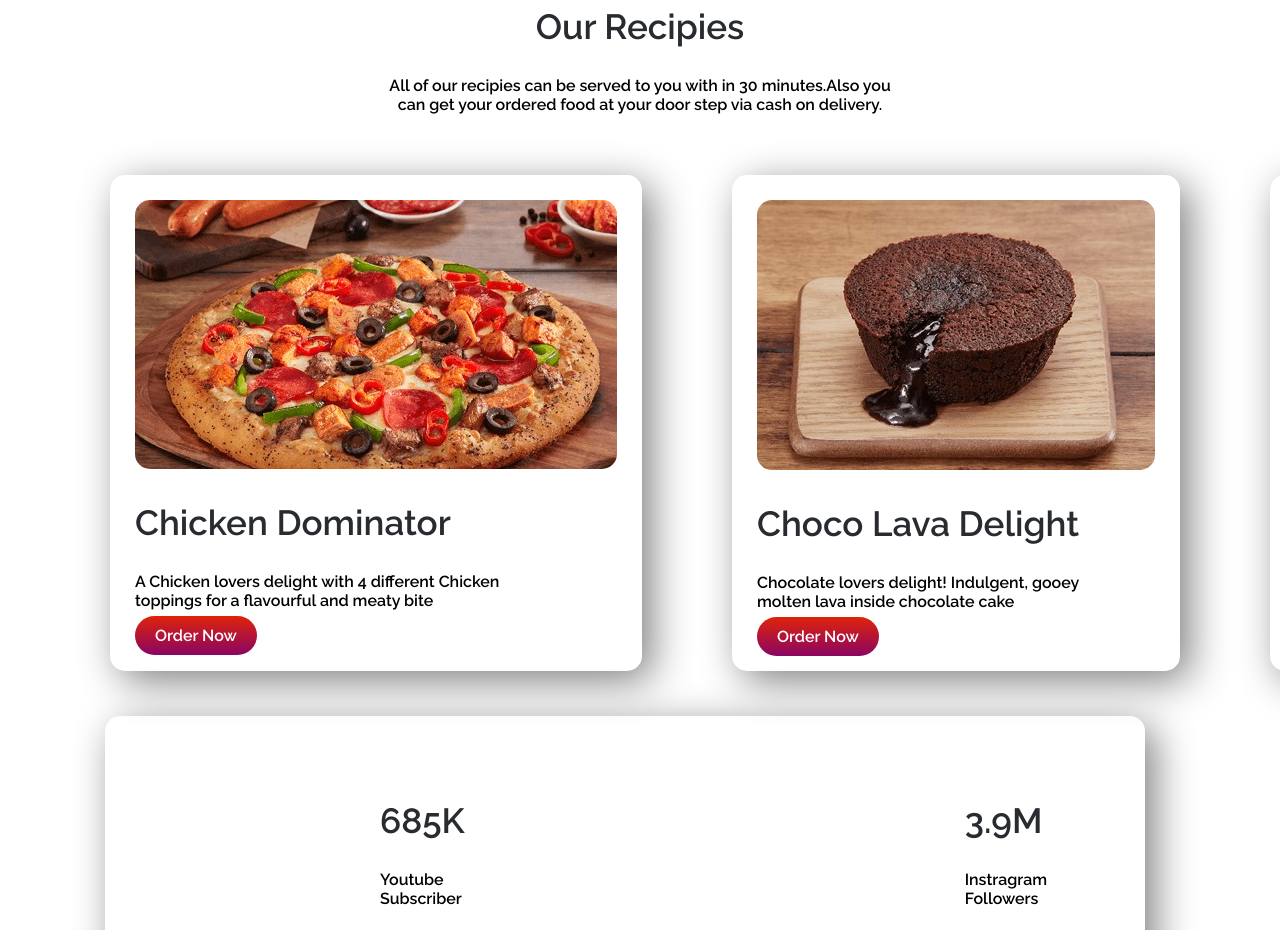
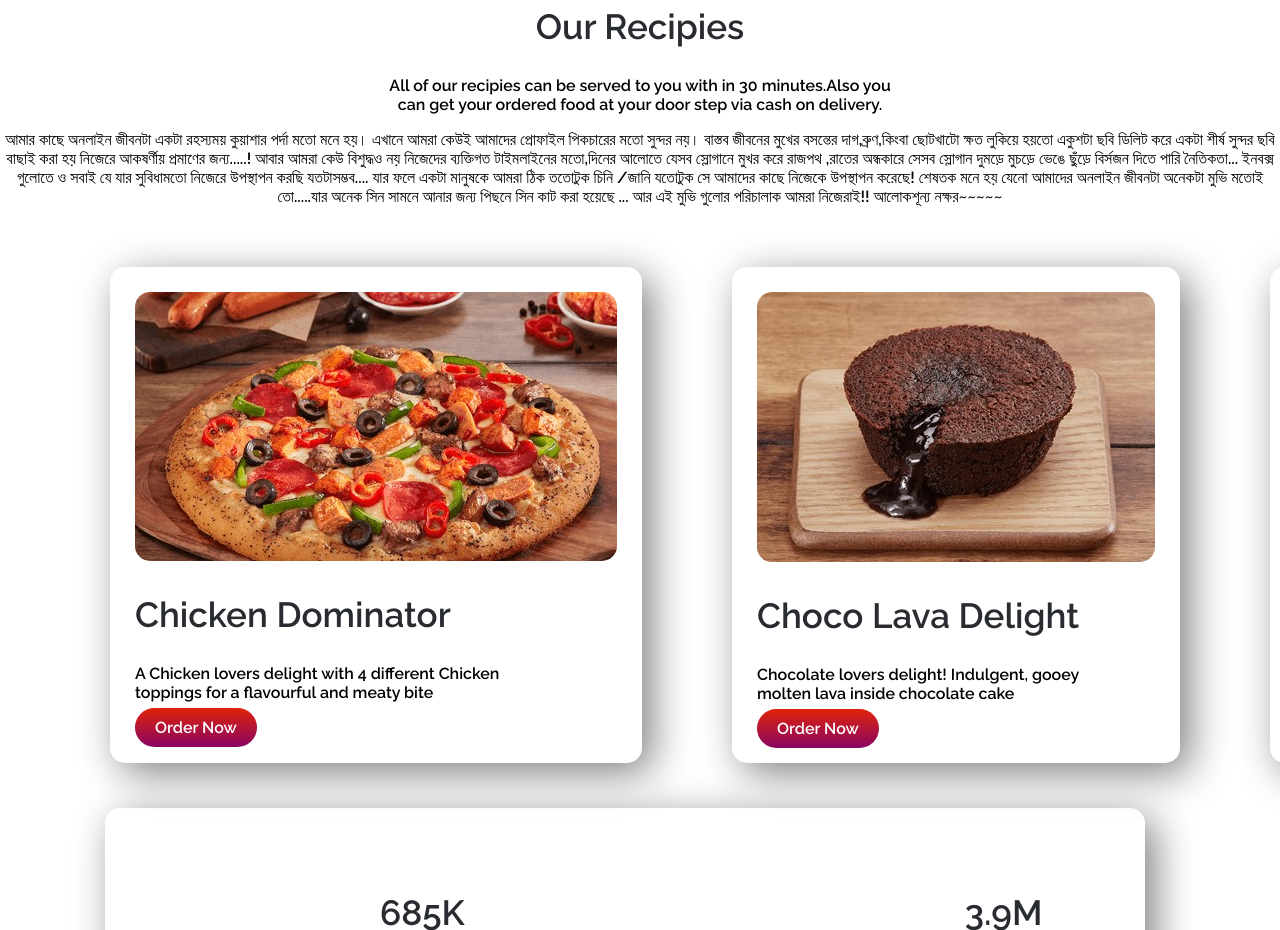
Before and after one commit to ShoyibRatul/Meal-Zone, a plain HTML site: page index.html in a window 1280 px wide. Shown: the part 1020-1950 px from the top of the page. Drawn offline with Linux system fonts and the light colour scheme.

Commit message:
Update index.html

```diff
--- a/index.html
+++ b/index.html
@@ -19,6 +19,11 @@
             <img id="logo1" src="images/logo1.PNG" alt="" height="62" width="250">
         </div>
 
+    </section>
+    <section>
+       <div>
+
+       <div>
     </section>
 
     <section class="background-one flexible">
@@ -60,6 +65,16 @@
             <p>
                 All of our recipies can be served to you with in 30 minutes.Also you<br>
                 can get your ordered food at your door step via cash on delivery.
+            </p>
+            <p>
+                আমার কাছে অনলাইন জীবনটা একটা রহস্যময় কুয়াশার পর্দা মতো মনে হয়।
+এখানে আমরা কেউই আমাদের প্রোফাইল পিকচারের মতো সুন্দর নয়। বাস্তব জীবনের মুখের বসন্তের দাগ,ব্রুণ,কিংবা ছোটখাটো ক্ষত লুকিয়ে হয়তো একুশটা ছবি ডিলিট করে একটা শীর্ষ সুন্দর ছবি বাছাই করা হয় নিজেরে আকষর্ণীয় প্রমাণের জন্য.....!
+আবার আমরা কেউ বিশুদ্ধও নয় নিজেদের ব্যক্তিগত টাইমলাইনের মতো,দিনের আলোতে যেসব স্লোগানে মুখর করে রাজপথ ,রাতের অন্ধকারে সেসব স্লোগান দুমড়ে মুচড়ে ভেঙে ছুঁড়ে  বির্সজন দিতে পারি নৈতিকতা...
+ইনবক্স গুলোতে ও সবাই যে যার সুবিধামতো নিজেরে উপস্থাপন করছি যতটাসম্ভব....
+যার ফলে একটা মানুষকে আমরা ঠিক ততোটুক চিনি /জানি  যতোটুক সে আমাদের কাছে নিজেকে উপস্থাপন করেছে!
+শেষতক মনে হয় যেনো আমাদের অনলাইন জীবনটা অনেকটা মুভি মতোই তো.....যার অনেক সিন সামনে আনার জন্য পিছনে সিন কাট করা হয়েছে ...
+আর এই মুভি গুলোর পরিচালাক আমরা নিজেরাই!!
+আলোকশূন্য নক্ষর~~~~~
             </p>
         </div>
     </section>
```
